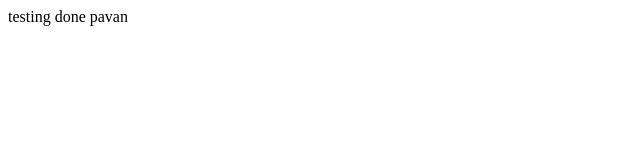
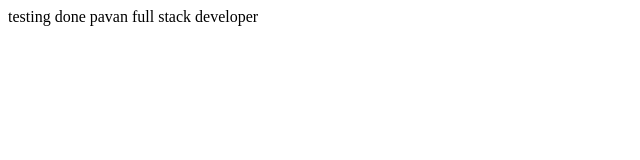
Before and after one commit to daddys-code18/practice, a plain HTML site: page index.html in a window 1280 px wide. Shown: the whole page, without its empty margins (0-640 px from the left). Drawn offline with Linux system fonts and the light colour scheme.

Commit message:
full stack

```diff
--- a/index.html
+++ b/index.html
@@ -9,6 +9,8 @@
 
 <body>
     testing done pavan
+
+    full stack developer
 </body>
 
 </html>
```
